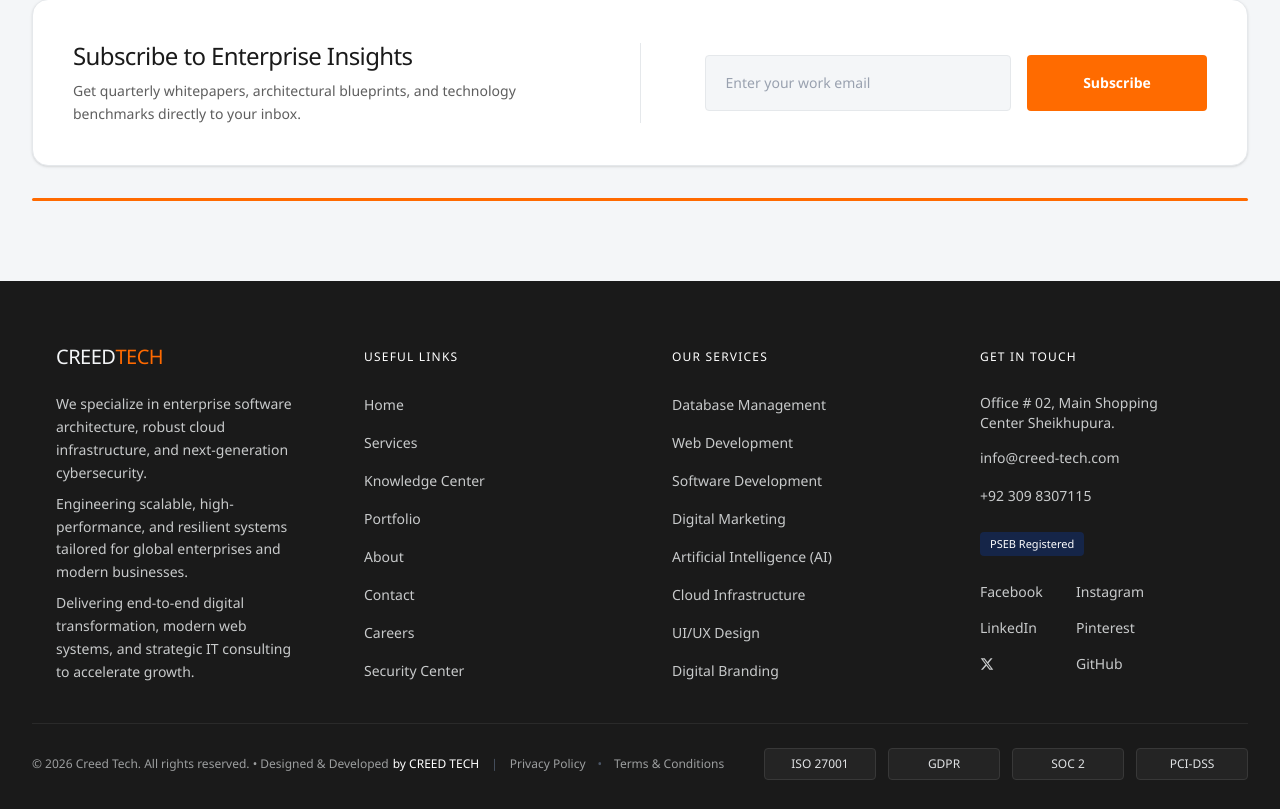
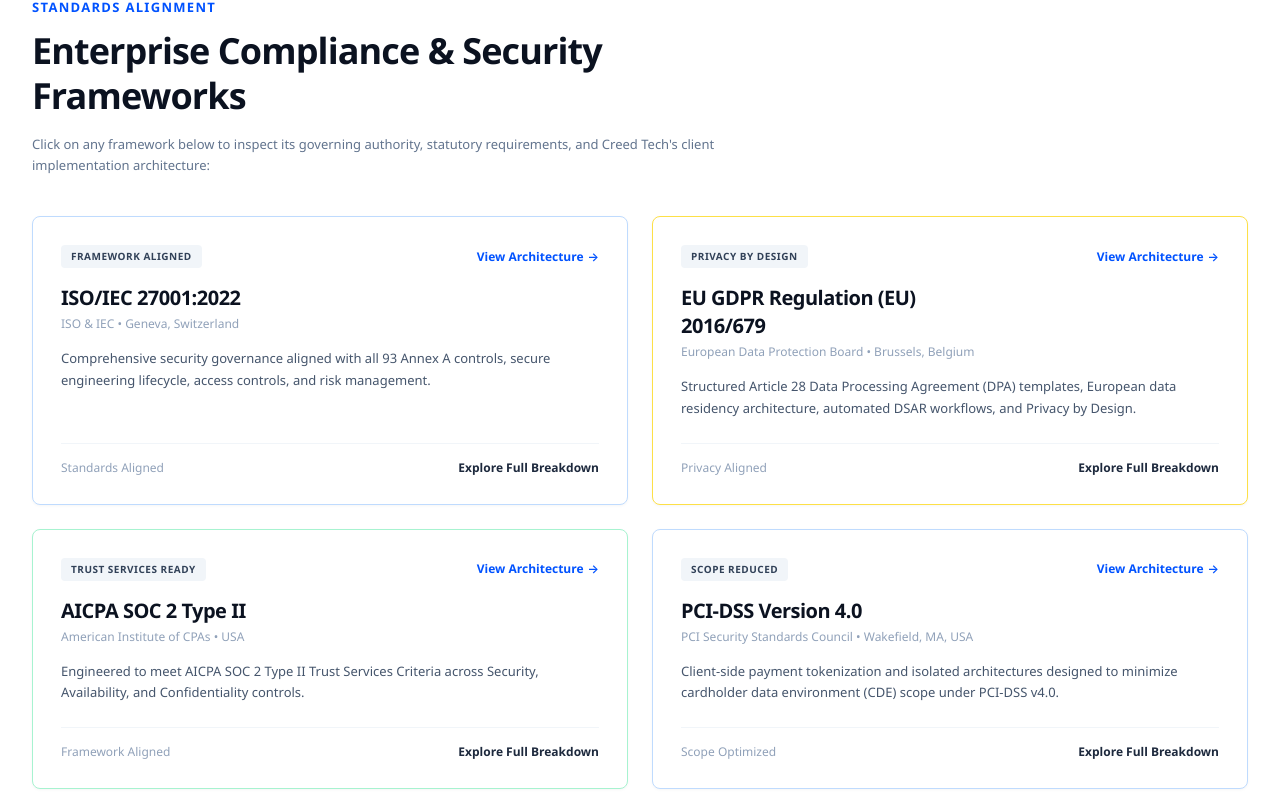
Before and after one commit to tariq200380/enterprise-app, a Next.js app: page /security in a window 1280 px wide. Shown: the part 771-1580 px from the top of the page. Built offline with nearby package versions, Linux system fonts and the light colour scheme.

Commit message:
feat: implement 2x2 enterprise compliance and security frameworks section

```diff
--- a/src/app/security/page.tsx
+++ b/src/app/security/page.tsx
@@ -94,6 +94,191 @@
           </div>
         </div>
       </section>
+
+      {/* Standards Alignment / Enterprise Compliance & Security Frameworks */}
+      <section id="frameworks" className="w-full py-16 sm:py-20 px-4 sm:px-6 lg:px-8 bg-white">
+        <div className="max-w-7xl mx-auto">
+          {/* Section Header */}
+          <div className="mb-8 sm:mb-10">
+            <span className="text-xs sm:text-[13px] font-bold text-[#0052FF] tracking-widest uppercase block mb-3">
+              STANDARDS ALIGNMENT
+            </span>
+            <h2 className="text-3xl sm:text-4xl font-extrabold text-[#0B1220] tracking-tight leading-tight mb-4">
+              Enterprise Compliance &amp; Security<br className="hidden sm:inline" /> Frameworks
+            </h2>
+            <p className="text-slate-500 text-xs sm:text-[13px] max-w-3xl leading-relaxed">
+              Click on any framework below to inspect its governing authority, statutory requirements, and Creed Tech&apos;s client implementation architecture:
+            </p>
+          </div>
+
+          {/* 2x2 Grid (2 on top row, 2 on bottom row) */}
+          <div className="grid grid-cols-1 md:grid-cols-2 gap-6">
+            {/* Box 1: ISO/IEC 27001:2022 */}
+            <div className="bg-white border border-[#BFDBFE] rounded-lg p-6 sm:p-7 flex flex-col justify-between shadow-[0_1px_3px_rgba(0,0,0,0.04)] hover:shadow-md transition-shadow">
+              <div>
+                <div className="flex items-center justify-between gap-2">
+                  <span className="px-2.5 py-1 rounded bg-[#F1F5F9] text-slate-700 text-[10px] font-bold uppercase tracking-wider">
+                    FRAMEWORK ALIGNED
+                  </span>
+                  <Link
+                    href="#contact"
+                    className="text-[#0052FF] hover:text-[#0043D1] text-xs font-semibold inline-flex items-center gap-1 transition-colors"
+                  >
+                    <span>View Architecture</span>
+                    <span>→</span>
+                  </Link>
+                </div>
+
+                <h3 className="text-[#0B1220] font-bold text-lg sm:text-xl tracking-tight mt-4">
+                  ISO/IEC 27001:2022
+                </h3>
+                <p className="text-slate-400 text-xs mt-1 font-normal">
+                  ISO &amp; IEC &bull; Geneva, Switzerland
+                </p>
+
+                <p className="text-slate-600 text-xs sm:text-[13px] leading-relaxed mt-4 font-normal">
+                  Comprehensive security governance aligned with all 93 Annex A controls, secure engineering lifecycle, access controls, and risk management.
+                </p>
+              </div>
+
+              <div className="border-t border-slate-100 pt-4 mt-6 flex items-center justify-between">
+                <span className="text-slate-400 text-xs font-normal">
+                  Standards Aligned
+                </span>
+                <Link
+                  href="#contact"
+                  className="text-slate-800 text-xs font-semibold hover:text-[#0052FF] transition-colors"
+                >
+                  Explore Full Breakdown
+                </Link>
+              </div>
+            </div>
+
+            {/* Box 2: EU GDPR Regulation (EU) 2016/679 */}
+            <div className="bg-white border border-[#FDE047] rounded-lg p-6 sm:p-7 flex flex-col justify-between shadow-[0_1px_3px_rgba(0,0,0,0.04)] hover:shadow-md transition-shadow">
+              <div>
+                <div className="flex items-center justify-between gap-2">
+                  <span className="px-2.5 py-1 rounded bg-[#F1F5F9] text-slate-700 text-[10px] font-bold uppercase tracking-wider">
+                    PRIVACY BY DESIGN
+                  </span>
+                  <Link
+                    href="#contact"
+                    className="text-[#0052FF] hover:text-[#0043D1] text-xs font-semibold inline-flex items-center gap-1 transition-colors"
+                  >
+                    <span>View Architecture</span>
+                    <span>→</span>
+                  </Link>
+                </div>
+
+                <h3 className="text-[#0B1220] font-bold text-lg sm:text-xl tracking-tight mt-4">
+                  EU GDPR Regulation (EU)<br />2016/679
+                </h3>
+                <p className="text-slate-400 text-xs mt-1 font-normal">
+                  European Data Protection Board &bull; Brussels, Belgium
+                </p>
+
+                <p className="text-slate-600 text-xs sm:text-[13px] leading-relaxed mt-4 font-normal">
+                  Structured Article 28 Data Processing Agreement (DPA) templates, European data residency architecture, automated DSAR workflows, and Privacy by Design.
+                </p>
+              </div>
+
+              <div className="border-t border-slate-100 pt-4 mt-6 flex items-center justify-between">
+                <span className="text-slate-400 text-xs font-normal">
+                  Privacy Aligned
+                </span>
+                <Link
+                  href="#contact"
+                  className="text-slate-800 text-xs font-semibold hover:text-[#0052FF] transition-colors"
+                >
+                  Explore Full Breakdown
+                </Link>
+              </div>
+            </div>
+
+            {/* Box 3: AICPA SOC 2 Type II */}
+            <div className="bg-white border border-[#A7F3D0] rounded-lg p-6 sm:p-7 flex flex-col justify-between shadow-[0_1px_3px_rgba(0,0,0,0.04)] hover:shadow-md transition-shadow">
+              <div>
+                <div className="flex items-center justify-between gap-2">
+                  <span className="px-2.5 py-1 rounded bg-[#F1F5F9] text-slate-700 text-[10px] font-bold uppercase tracking-wider">
+                    TRUST SERVICES READY
+                  </span>
+                  <Link
+                    href="#contact"
+                    className="text-[#0052FF] hover:text-[#0043D1] text-xs font-semibold inline-flex items-center gap-1 transition-colors"
+                  >
+                    <span>View Architecture</span>
+                    <span>→</span>
+                  </Link>
+                </div>
+
+                <h3 className="text-[#0B1220] font-bold text-lg sm:text-xl tracking-tight mt-4">
+                  AICPA SOC 2 Type II
+                </h3>
+                <p className="text-slate-400 text-xs mt-1 font-normal">
+                  American Institute of CPAs &bull; USA
+                </p>
+
+                <p className="text-slate-600 text-xs sm:text-[13px] leading-relaxed mt-4 font-normal">
+                  Engineered to meet AICPA SOC 2 Type II Trust Services Criteria across Security, Availability, and Confidentiality controls.
+                </p>
+              </div>
+
+              <div className="border-t border-slate-100 pt-4 mt-6 flex items-center justify-between">
+                <span className="text-slate-400 text-xs font-normal">
+                  Framework Aligned
+                </span>
+                <Link
+                  href="#contact"
+                  className="text-slate-800 text-xs font-semibold hover:text-[#0052FF] transition-colors"
+                >
+                  Explore Full Breakdown
+                </Link>
+              </div>
+            </div>
+
+            {/* Box 4: PCI-DSS Version 4.0 */}
+            <div className="bg-white border border-[#BFDBFE] rounded-lg p-6 sm:p-7 flex flex-col justify-between shadow-[0_1px_3px_rgba(0,0,0,0.04)] hover:shadow-md transition-shadow">
+              <div>
+                <div className="flex items-center justify-between gap-2">
+                  <span className="px-2.5 py-1 rounded bg-[#F1F5F9] text-slate-700 text-[10px] font-bold uppercase tracking-wider">
+                    SCOPE REDUCED
+                  </span>
+                  <Link
+                    href="#contact"
+                    className="text-[#0052FF] hover:text-[#0043D1] text-xs font-semibold inline-flex items-center gap-1 transition-colors"
+                  >
+                    <span>View Architecture</span>
+                    <span>→</span>
+                  </Link>
+                </div>
+
+                <h3 className="text-[#0B1220] font-bold text-lg sm:text-xl tracking-tight mt-4">
+                  PCI-DSS Version 4.0
+                </h3>
+                <p className="text-slate-400 text-xs mt-1 font-normal">
+                  PCI Security Standards Council &bull; Wakefield, MA, USA
+                </p>
+
+                <p className="text-slate-600 text-xs sm:text-[13px] leading-relaxed mt-4 font-normal">
+                  Client-side payment tokenization and isolated architectures designed to minimize cardholder data environment (CDE) scope under PCI-DSS v4.0.
+                </p>
+              </div>
+
+              <div className="border-t border-slate-100 pt-4 mt-6 flex items-center justify-between">
+                <span className="text-slate-400 text-xs font-normal">
+                  Scope Optimized
+                </span>
+                <Link
+                  href="#contact"
+                  className="text-slate-800 text-xs font-semibold hover:text-[#0052FF] transition-colors"
+                >
+                  Explore Full Breakdown
+                </Link>
+              </div>
+            </div>
+          </div>
+        </div>
+      </section>
     </div>
   );
 }
```
